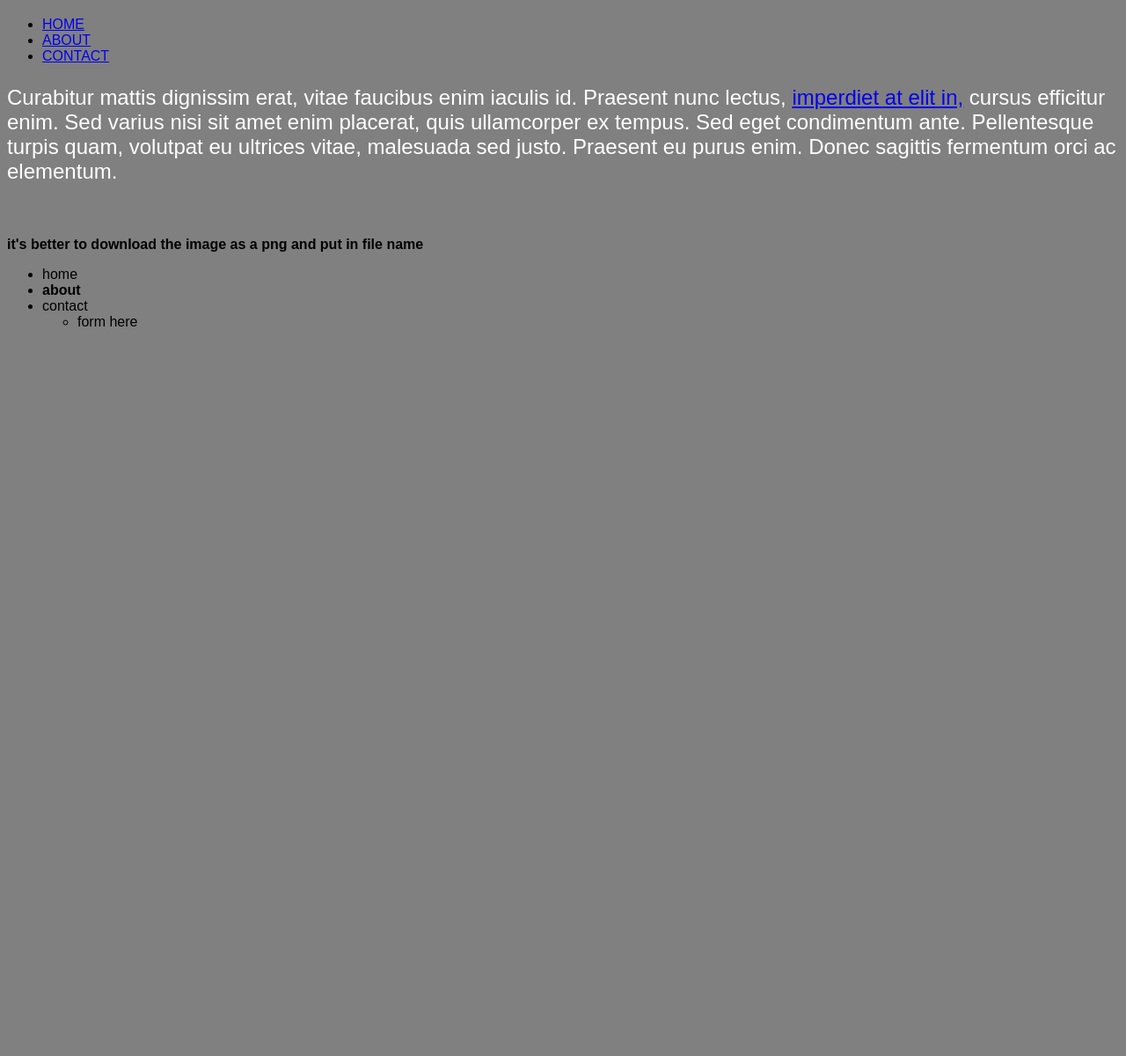
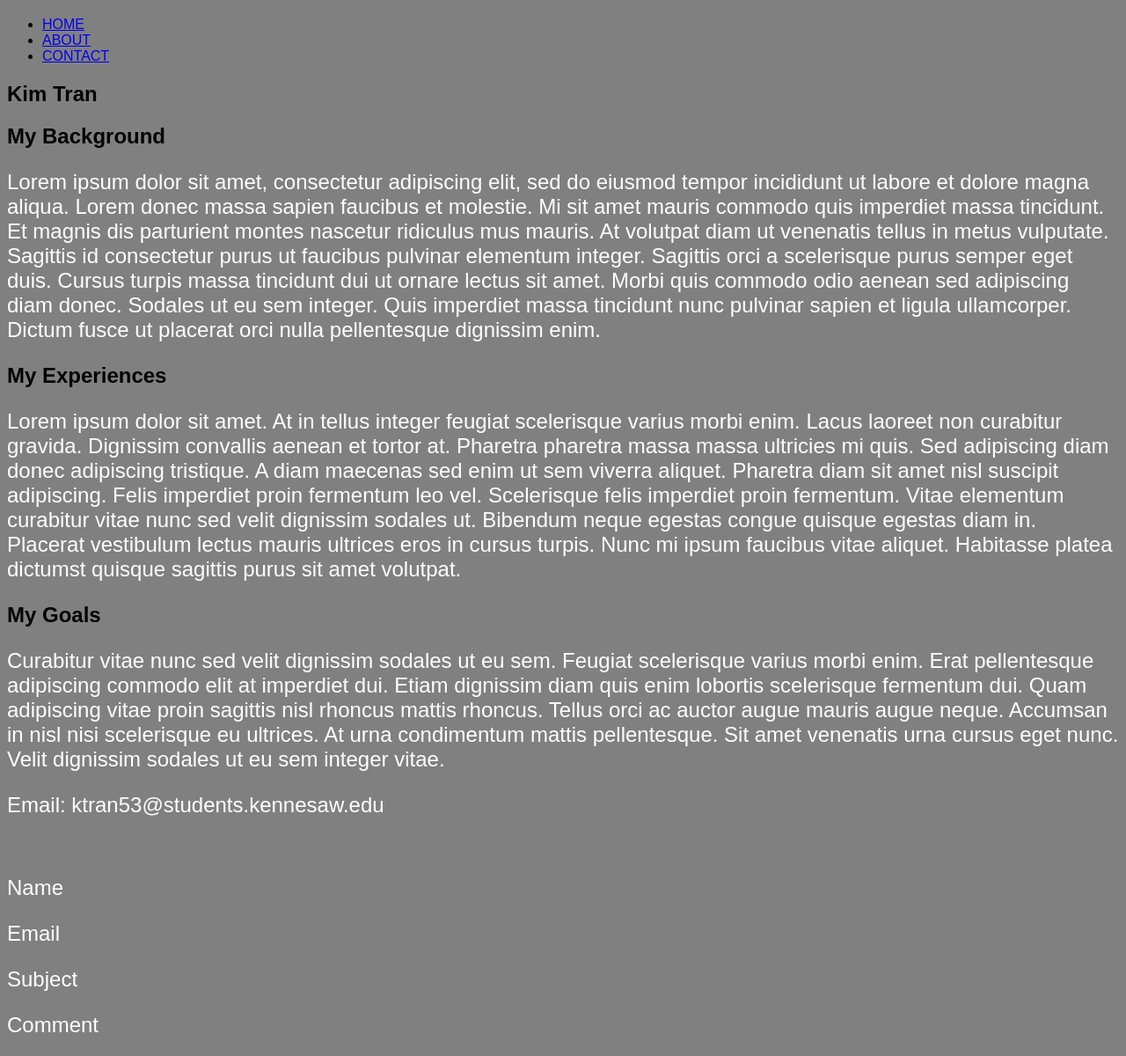
Before and after one commit to nqochan/web-project, a plain HTML site: page index.html in a window 1280 px wide. Shown: the part 61-1261 px from the top of the page at 88% size. Before the commit the page ends 800 px from the top, so only its background shows below. Drawn offline with Linux system fonts and the light colour scheme.

Commit message:
Add files via upload

```diff
--- a/index.html
+++ b/index.html
@@ -20,8 +20,57 @@
                 </ul>
 
         </div>
+        <section id="home">
+            <h1> Kim Tran </h1>
 
-        </div>
+        </section>
+
+
+        <section id="about">
+            <h2>My Background</h2>
+            <p>Lorem ipsum dolor sit amet, consectetur adipiscing elit, sed do eiusmod tempor incididunt
+                ut labore et dolore magna aliqua. Lorem donec massa sapien faucibus et molestie. Mi sit amet
+                mauris commodo quis imperdiet massa tincidunt. Et magnis dis parturient montes nascetur ridiculus
+                mus mauris. At volutpat diam ut venenatis tellus in metus vulputate. Sagittis id consectetur purus
+                ut faucibus pulvinar elementum integer. Sagittis orci a scelerisque purus semper eget duis. Cursus
+                turpis massa tincidunt dui ut ornare lectus sit amet. Morbi quis commodo odio aenean sed adipiscing
+                diam donec. Sodales ut eu sem integer. Quis imperdiet massa tincidunt nunc pulvinar sapien et ligula
+                ullamcorper. Dictum fusce ut placerat orci nulla pellentesque dignissim enim.</p>
+
+
+
+
+            <h2>My Experiences</h2>
+            <p>Lorem ipsum dolor sit amet. At in tellus integer feugiat scelerisque varius morbi enim. Lacus laoreet non
+                curabitur gravida. Dignissim convallis aenean et tortor at. Pharetra pharetra massa massa ultricies mi quis.
+                Sed adipiscing diam donec adipiscing tristique. A diam maecenas sed enim ut sem viverra aliquet. Pharetra diam
+                sit amet nisl suscipit adipiscing. Felis imperdiet proin fermentum leo vel. Scelerisque felis imperdiet proin
+                fermentum. Vitae elementum curabitur vitae nunc sed velit dignissim sodales ut. Bibendum neque egestas congue
+                quisque egestas diam in. Placerat vestibulum lectus mauris ultrices eros in cursus turpis. Nunc mi ipsum faucibus
+                vitae aliquet. Habitasse platea dictumst quisque sagittis purus sit amet volutpat.</p>
+
+
+
+
+            <h2>My Goals</h2>
+            <p>Curabitur vitae nunc sed velit dignissim sodales ut eu sem. Feugiat scelerisque varius morbi enim. Erat pellentesque
+                adipiscing commodo elit at imperdiet dui. Etiam dignissim diam quis enim lobortis scelerisque fermentum dui. Quam adipiscing
+                vitae proin sagittis nisl rhoncus mattis rhoncus. Tellus orci ac auctor augue mauris augue neque. Accumsan in nisl nisi scelerisque
+                eu ultrices. At urna condimentum mattis pellentesque. Sit amet venenatis urna cursus eget nunc. Velit dignissim sodales ut eu sem integer vitae.</p>
+
+
+
+        </section>
+
+        <section id = "contact">
+            <p>Email: ktran53@students.kennesaw.edu</p>
+            <br>
+            <p>Name</p>
+            <p>Email</p>
+            <p>Subject</p>
+            <p>Comment</p>
+
+        </section>
 
         <p> Curabitur mattis dignissim erat, vitae faucibus enim iaculis id. Praesent nunc lectus,
             <a href="https://www.google.com/" target="_blank"> imperdiet at elit in,</a> cursus efficitur enim. Sed varius nisi sit amet enim placerat, quis
@@ -43,8 +92,7 @@
         </ul>
 
         <footer>
-
-
+            By Kim Tran
 
         </footer>
 
```
